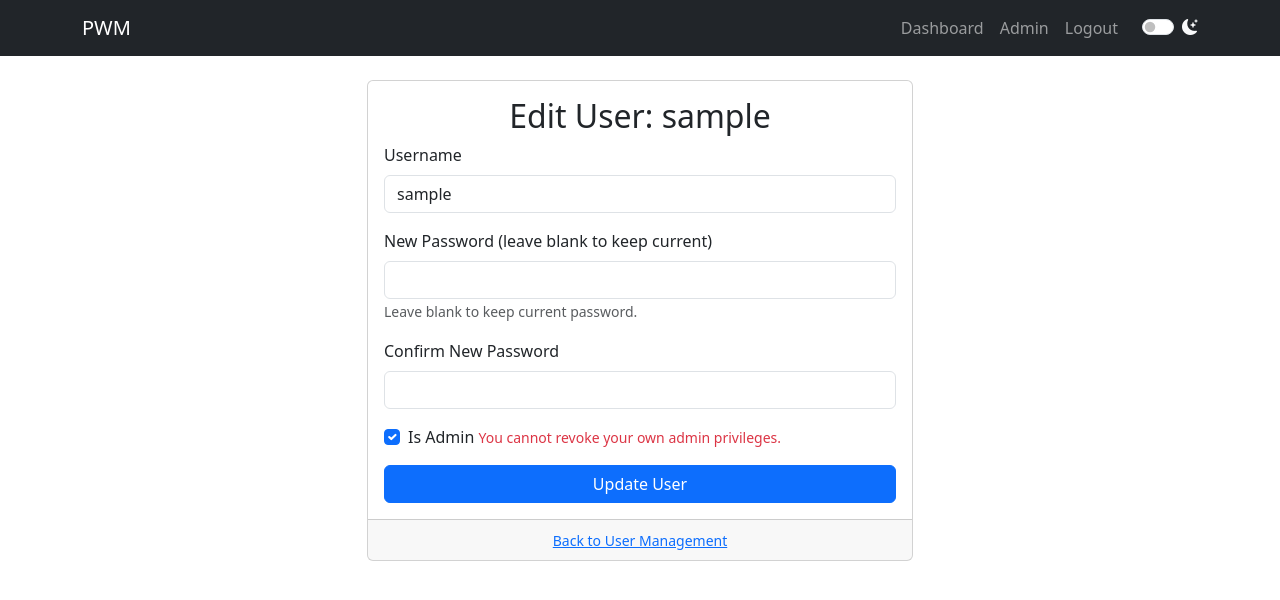
After one commit to Nakildias/PWM, a Flask app: page /admin/users/edit/1 in a window 1280 px wide. The commit adds this page. Shown: the top 600 px of the page. Run offline with Flask 3, Linux system fonts and the light colour scheme; a user stored in the database is signed in; tables that the repository leaves empty hold one stand-in row (values such as "Sample post").

Commit message:
Add files via upload

```diff
--- a/run.py
+++ b/run.py
@@ -98,6 +98,24 @@ class WebsiteForm(FlaskForm):
         site = Website.query.filter_by(port=port.data).first()
         if site:
             raise ValidationError('This port is already in use. Please choose another.')
+
+class EditUserForm(FlaskForm):
+    username = StringField('Username', validators=[DataRequired(), Length(min=4, max=20)])
+    password = PasswordField('New Password (leave blank to keep current)')
+    confirm_password = PasswordField('Confirm New Password', validators=[EqualTo('password', message='Passwords must match')])
+    is_admin = BooleanField('Is Admin')
+    submit = SubmitField('Update User')
+
+    def __init__(self, original_username, user_id, *args, **kwargs):
+        super(EditUserForm, self).__init__(*args, **kwargs)
+        self.original_username = original_username
+        self.user_id = user_id
+
+    def validate_username(self, username):
+        if username.data != self.original_username:
+            user = User.query.filter_by(username=username.data).first()
+            if user and user.id != self.user_id:
+                raise ValidationError('That username is taken. Please choose a different one.')
 
 # -----------------------------------------------------------------------------
 # Helper Functions
@@ -255,6 +273,67 @@ def set_codemirror_theme():
     db.session.commit()
     flash(f'CodeMirror theme has been set to {theme}.', 'success')
     return redirect(url_for('admin_panel'))
+
+@app.route('/admin/users')
+@login_required
+def manage_users():
+    if not current_user.is_admin:
+        flash('You do not have permission to access this page.', 'danger')
+        return redirect(url_for('dashboard'))
+
+    users = User.query.all()
+    return render_template('manage_users.html', title='Manage Users', users=users)
+
+@app.route('/admin/users/edit/<int:user_id>', methods=['GET', 'POST'])
+@login_required
+def edit_user(user_id):
+    if not current_user.is_admin:
+        flash('You do not have permission to perform this action.', 'danger')
+        return redirect(url_for('dashboard'))
+
+    user = db.get_or_404(User, user_id)
+    form = EditUserForm(original_username=user.username, user_id=user.id)
+
+    if form.validate_on_submit():
+        user.username = form.username.data
+
+        if form.password.data: # Only update password if a new one is provided
+            user.set_password(form.password.data)
+
+        # Prevent non-admin user from revoking their own admin status
+        if user.id == current_user.id and not form.is_admin.data:
+            flash("You cannot revoke your own admin privileges.", 'danger')
+            return redirect(url_for('edit_user', user_id=user.id))
+
+        user.is_admin = form.is_admin.data
+
+        db.session.commit()
+        flash(f'User "{user.username}" updated successfully!', 'success')
+        return redirect(url_for('manage_users'))
+    elif request.method == 'GET':
+        form.username.data = user.username
+        form.is_admin.data = user.is_admin
+
+    return render_template('edit_user.html', title=f'Edit User: {user.username}', form=form, user=user)
+
+@app.route('/admin/users/delete/<int:user_id>', methods=['POST'])
+@login_required
+def delete_user(user_id):
+    if not current_user.is_admin:
+        flash('You do not have permission to perform this action.', 'danger')
+        return redirect(url_for('dashboard'))
+
+    user_to_delete = db.get_or_404(User, user_id)
+
+    if user_to_delete.id == current_user.id:
+        flash("You cannot delete your own account.", 'danger')
+        return redirect(url_for('manage_users'))
+
+    username = user_to_delete.username
+    db.session.delete(user_to_delete)
+    db.session.commit()
+    flash(f'User "{username}" and all their associated websites have been deleted.', 'success')
+    return redirect(url_for('manage_users'))
 
 
 # --- Website Management Routes ---
@@ -699,6 +778,6 @@ if __name__ == '__main__':
     init_app_on_start()
     start_autostart_websites()
     try:
-        app.run(debug=True, threaded=True, use_reloader=False)
+        app.run(host='0.0.0.0', debug=True, threaded=True, use_reloader=False)
     finally:
         cleanup_processes()
--- /dev/null
+++ b/templates/edit_user.html
@@ -0,0 +1,54 @@
+{% extends "base.html" %}
+
+{% block content %}
+<div class="row justify-content-center">
+    <div class="col-md-6">
+        <div class="card">
+            <div class="card-body">
+                <h2 class="card-title text-center">Edit User: {{ user.username }}</h2>
+                <form method="POST" action="">
+                    {{ form.hidden_tag() }}
+                    <div class="mb-3">
+                        {{ form.username.label(class="form-label") }}
+                        {{ form.username(class="form-control") }}
+                        {% if form.username.errors %}
+                            <div class="invalid-feedback d-block">
+                                {% for error in form.username.errors %}{{ error }}{% endfor %}
+                            </div>
+                        {% endif %}
+                    </div>
+                    <div class="mb-3">
+                        {{ form.password.label(class="form-label") }}
+                        {{ form.password(class="form-control") }}
+                        <small class="form-text text-muted">Leave blank to keep current password.</small>
+                    </div>
+                    <div class="mb-3">
+                        {{ form.confirm_password.label(class="form-label") }}
+                        {{ form.confirm_password(class="form-control") }}
+                        {% if form.confirm_password.errors %}
+                            <div class="invalid-feedback d-block">
+                                {% for error in form.confirm_password.errors %}{{ error }}{% endfor %}
+                            </div>
+                        {% endif %}
+                    </div>
+                    <div class="mb-3 form-check">
+                        {{ form.is_admin(class="form-check-input") }}
+                        {{ form.is_admin.label(class="form-check-label") }}
+                        {% if user.id == current_user.id %}
+                        <small class="form-text text-danger">You cannot revoke your own admin privileges.</small>
+                        {% endif %}
+                    </div>
+                    <div class="d-grid">
+                        {{ form.submit(class="btn btn-primary") }}
+                    </div>
+                </form>
+            </div>
+            <div class="card-footer text-center">
+                <small class="text-muted">
+                    <a href="{{ url_for('manage_users') }}">Back to User Management</a>
+                </small>
+            </div>
+        </div>
+    </div>
+</div>
+{% endblock %}
```
Also changed, not shown: templates/admin.html (+9 -2 lines), templates/manage_users.html (added, +45 -0 lines).
